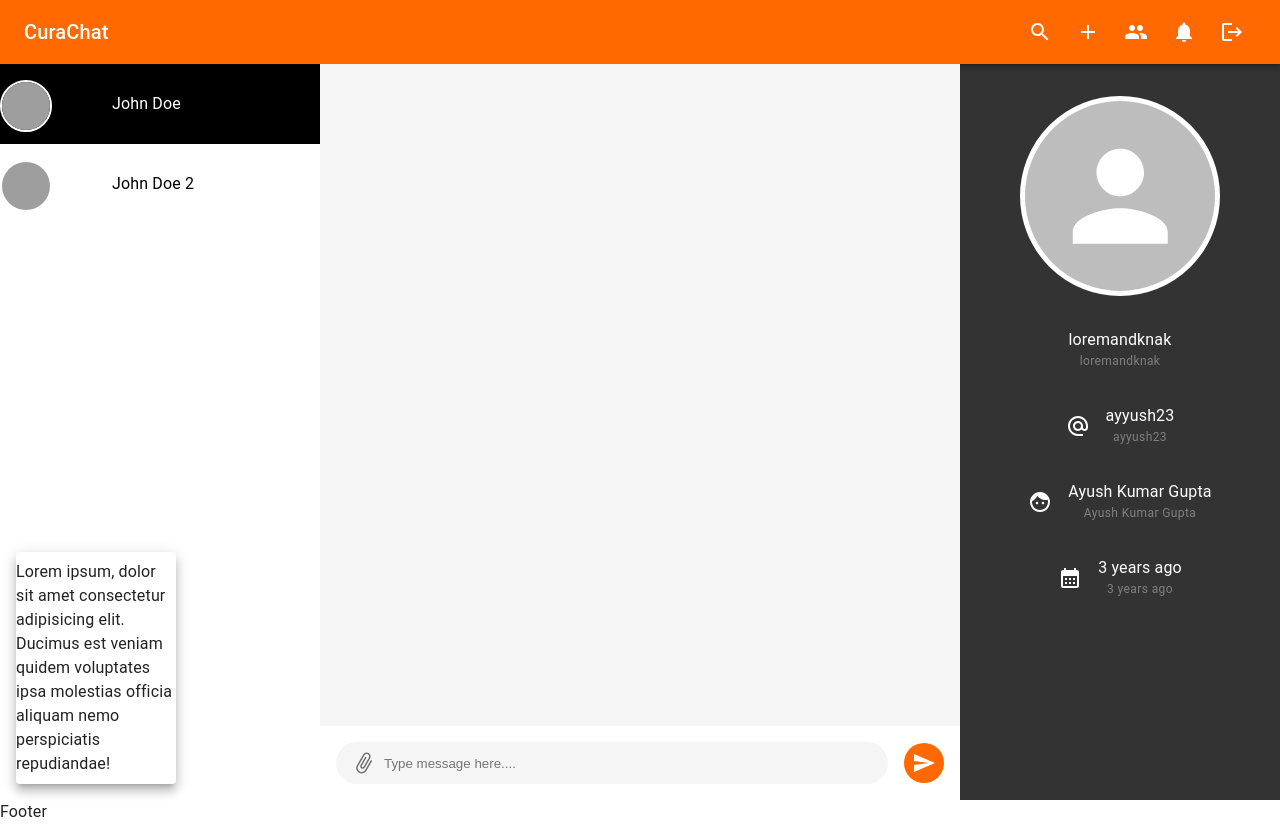
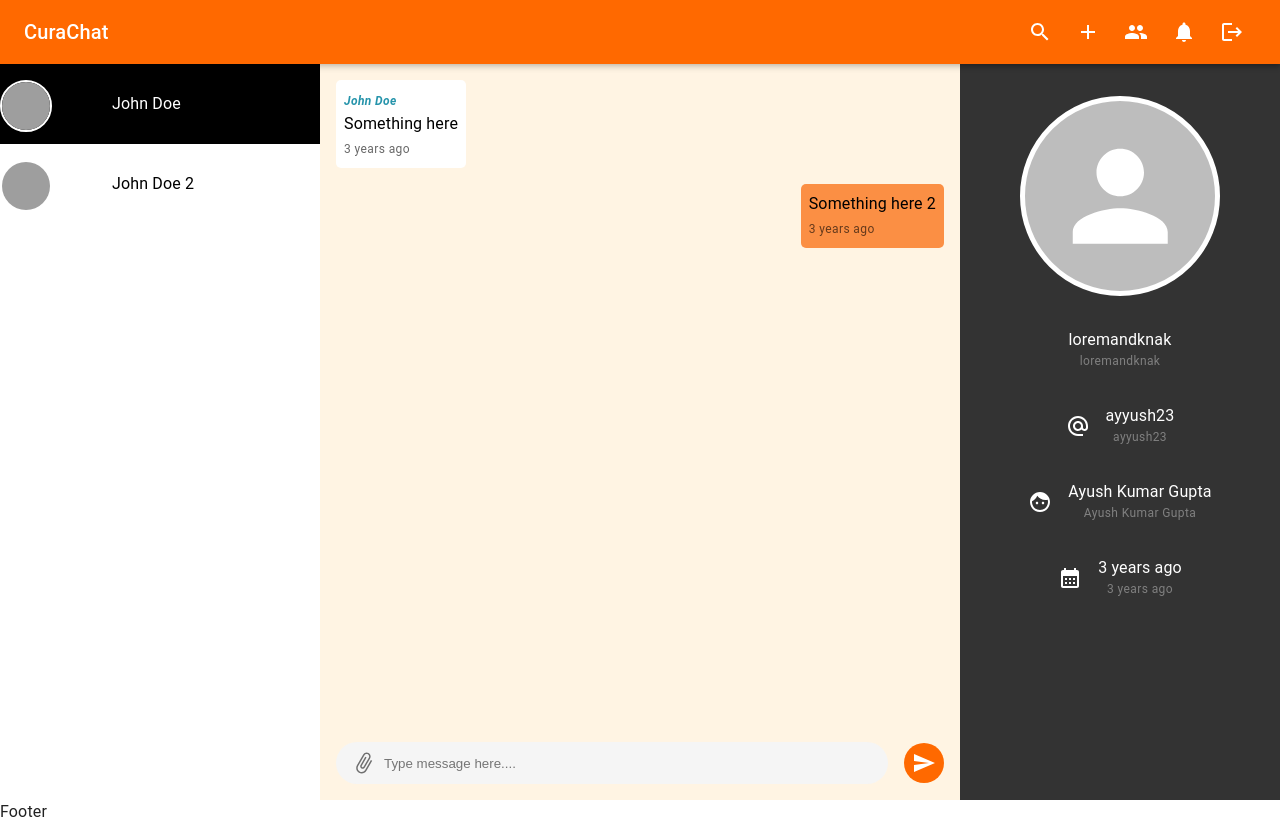
Before and after one commit to ayyush08/CuraChat, a React (Vite) app in the folder client/: page /chat/1 in a window 1280 px wide. Built offline with nearby package versions, Linux system fonts and the light colour scheme; grey boxes are pictures that could not be loaded.

Commit message:
Message Component

```diff
--- a/client/src/components/dialogs/FileMenu.jsx
+++ b/client/src/components/dialogs/FileMenu.jsx
@@ -1,9 +1,9 @@
 import { Menu } from '@mui/material'
 import React from 'react'
 
-const FileMenu = ({anchorE1}) => {
+const FileMenu = () => {
     return (
-        <Menu open>
+        <Menu open={false}>
             <div
             style={{
                 width:'10rem'
--- /dev/null
+++ b/client/src/components/shared/MessageComponent.jsx
@@ -0,0 +1,60 @@
+import React, { memo } from 'react'
+import { grayColor, lightBlue, orange } from '../../constants/color';
+import { Box, Typography } from '@mui/material';
+import moment from 'moment';
+import { fileFormat } from '../../lib/features';
+const MessageComponent = ({ message, user }) => {
+
+    const { sender, content, attachments = [], createdAt } = message;
+    console.log(message, user);
+    const sameSender = sender?._id === user?._id;
+    console.log(sameSender);
+    const timeAgo = moment(createdAt).fromNow();
+    return (
+        <div
+            style={{
+                alignSelf: sameSender ? 'flex-end' : 'flex-start',
+                backgroundColor: !sameSender ? 'white' : '#fb8f44',
+                color: 'black',
+                borderRadius: '5px',
+                padding: '0.5rem',
+                width: 'fit-content',
+
+            }}
+        >
+            {
+                !sameSender &&
+                <Typography
+                    color={lightBlue}
+                    fontWeight={'600'}
+                    variant='caption'
+                    fontStyle={'italic'}
+                >{sender.name}</Typography>
+            }
+            {
+                content && <Typography>{content}</Typography>
+            }
+
+            {
+                attachments.length > 0 && attachments.map((attachment, i) => {
+                    const url = attachment.url;
+                    const file = fileFormat(url);
+                    return <Box key={i} >
+                        <a
+                            href={url}
+                            target="_blank"
+                            rel="noreferrer"
+                            download
+                            style={{
+                                color:'black'
+                            }}
+                            ></a>
+                    </Box>
+                })
+            }
+            <Typography variant='caption' color={'text.secondary'} >{timeAgo}</Typography>
+        </div>
+    )
+}
+
+export default memo(MessageComponent)
--- a/client/src/constants/color.js
+++ b/client/src/constants/color.js
@@ -1,3 +1,5 @@
 export const orange = "#ff6900"
+export const lightOrange = '#ffe0b25e'
+export const grayColor = "#f5f5f5"
 
-export const grayColor = "#f5f5f5"
+export const lightBlue = '#2694ab'
--- a/client/src/constants/sampleData.js
+++ b/client/src/constants/sampleData.js
@@ -32,7 +32,7 @@ export const sampleUsers = [
 
 export const sampleNotifications = [
     {
-        sender:{
+        sender: {
             avatar: ["https://www.w3schools.com/howto/img_avatar.png"],
             name: "John Doe",
 
@@ -40,7 +40,7 @@ export const sampleNotifications = [
         _id: "1",
     },
     {
-        sender:{
+        sender: {
             avatar: ["https://www.w3schools.com/howto/img_avatar.png"],
             name: "John Doe 2",
 
@@ -48,3 +48,38 @@ export const sampleNotifications = [
         _id: "2",
     }
 ]
+
+export const sampleMessages = [
+    {
+        attachment: [
+            {
+                public_id: "sample",
+                url: "https://www.w3schools.com/howto/img_avatar.png"
+            }
+        ],
+        content:"Something here",
+        _id: "adakndknfkanfk",
+        sender:{
+            _id: "3",
+            name: "John Doe",
+        },
+        chat: "chat._id",
+        createdAt: "2021-10-10T10:10:10.000Z",
+    },
+    {
+        attachment: [
+            {
+                public_id: "sample 2",
+                url: "https://www.w3schools.com/howto/img_avatar.png"
+            }
+        ],
+        content:"Something here 2",
+        _id: "1",
+        sender:{
+            _id: "1",
+            name: "John Doe",
+        },
+        chat: "chat._id",
+        createdAt: "2021-10-10T10:10:10.000Z",
+    }
+]
--- /dev/null
+++ b/client/src/lib/features.js
@@ -0,0 +1,19 @@
+const fileFormat = (url = "") => {
+    const fileExtension = url.split(".").pop();
+    if (fileExtension == "mp4" || fileExtension == "webm" || fileExtension == "ogg") {
+        return "video";
+    }
+    if(fileExtension == "mp3" || fileExtension == "wav"){
+        return "audio";
+    }
+    if(fileExtension == "jpg" || fileExtension == "jpeg" || fileExtension == "png" || fileExtension == "gif"){
+        return "image";
+    }
+    if(fileExtension == "pdf"){
+        return "pdf";
+    }
+    return "file";
+}
+
+
+export { fileFormat }
--- a/client/src/pages/Chat.jsx
+++ b/client/src/pages/Chat.jsx
@@ -5,16 +5,24 @@ import { grayColor, orange } from '../constants/color'
 import { AttachFile as AttachFileIcon, Send as SendIcon } from '@mui/icons-material'
 import { InputBox } from '../components/styles/StyledComponents'
 import FileMenu from '../components/dialogs/FileMenu'
+import { sampleMessages } from '../constants/sampleData'
+import MessageComponent from '../components/shared/MessageComponent'
+
+const user = {
+  _id: '1',
+  name: 'Random User',
+}
+
 const Chat = () => {
   const containerRef = useRef(null)
-  const fileMenuRef = useRef(null)
+  // const fileMenuRef = useRef(null)
   return (
     <>
       <Stack ref={containerRef}
       boxSizing={'border-box'}
       padding={'1rem'}
       spacing={'1rem'}
-      bgcolor={grayColor}
+      bgcolor={'#ffe0b25e'}
       height={'90%'}
       sx={{
         overflowX: 'hidden',
@@ -22,6 +30,11 @@ const Chat = () => {
       }}
       >
         {/* Messages Render */}
+        {
+          sampleMessages.map((message,i)=>(
+            <MessageComponent key={i} message={message} user={user} />
+          ))
+        }
       </Stack>
       <form  style={{
         height: '10%',
@@ -33,6 +46,7 @@ const Chat = () => {
         padding={'1rem'}
         alignItems={'center'}
         position={'relative'}
+        bgcolor={'#ffe0b25e'}
         >
           <IconButton
           sx={{
@@ -40,7 +54,7 @@ const Chat = () => {
             left: '1.5rem',
             rotate: '30deg'
           }}
-          ref={fileMenuRef}
+          // ref={fileMenuRef}
           >
             <AttachFileIcon />
           </IconButton>
@@ -66,7 +80,7 @@ const Chat = () => {
         </Stack>
 
       </form>
-      <FileMenu />
+      <FileMenu anchorEl={null} />
     </>
   )
 }
```
